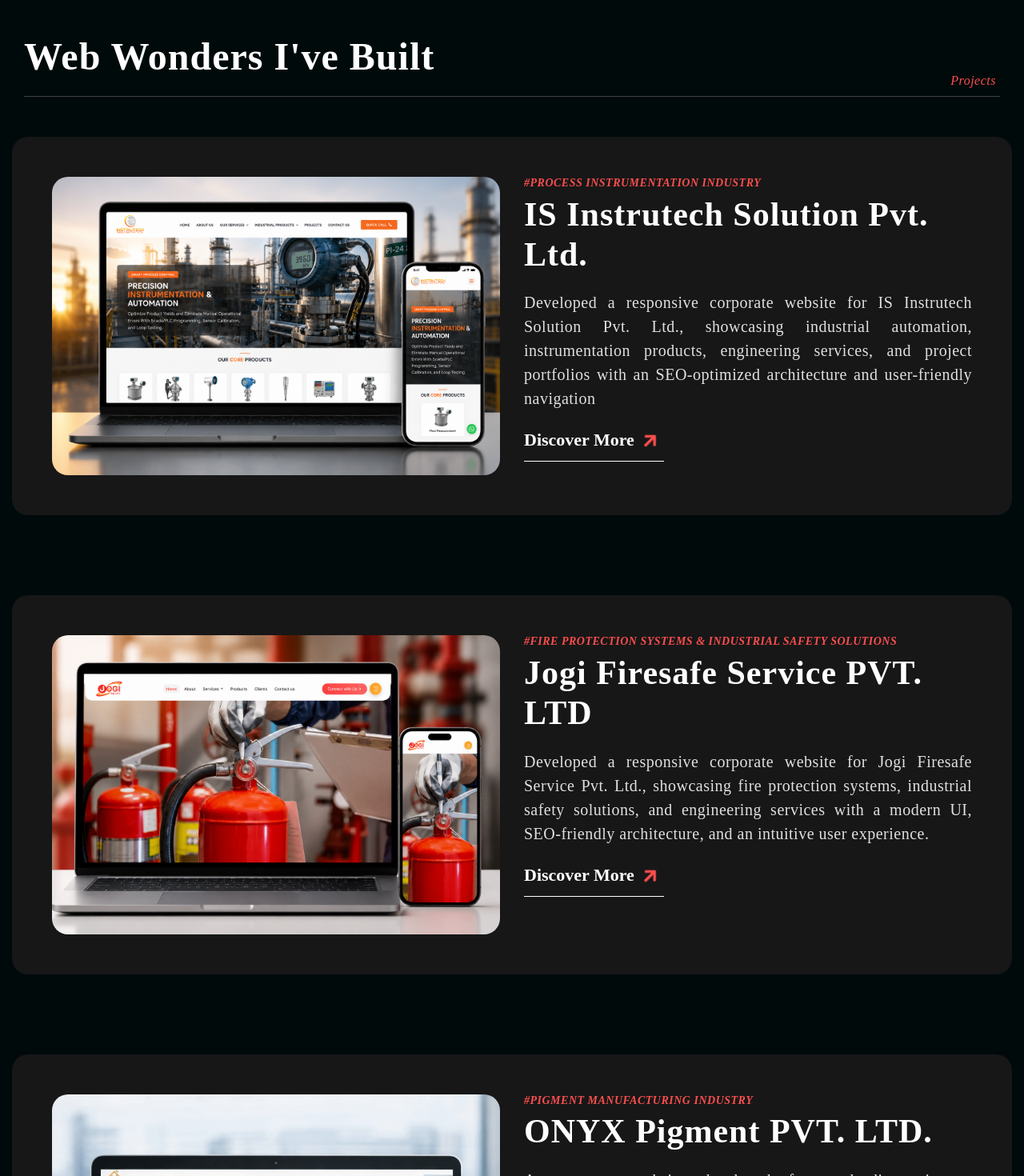
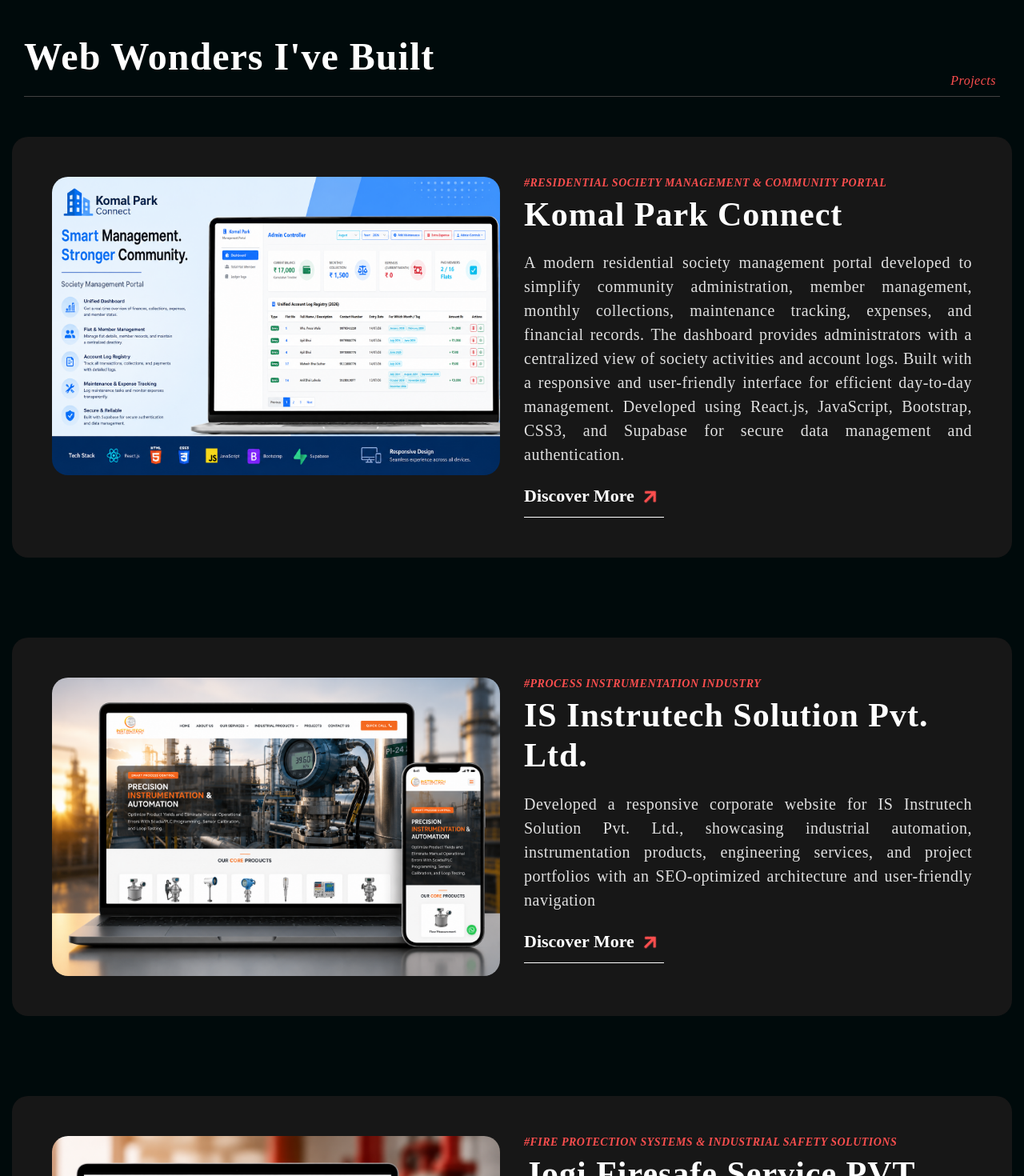
Before and after one commit to iamharshlalwala4950/webvibebyharsh, a React (Create React App) app: page / in a window 1280 px wide. Shown: the part 4069-5539 px from the top of the page at 80% size. Built offline with nearby package versions, Linux system fonts and the light colour scheme; a web font is replaced by a local one.

Commit message:
Update portfolio

```diff
--- a/public/index.html
+++ b/public/index.html
@@ -4,9 +4,9 @@
 <head>
    <meta charset="utf-8" />
    <meta name="viewport" content="width=device-width, initial-scale=1" />
-   <title>Harsh Lalwala | Frontend Developer — 4.6 years, building with React.</title>
+   <title>Harsh Lalwala | Frontend Developer — 4+ years, building with React.</title>
    <meta name="keywords" content="Harsh Lalwala, Front-End Developer, React Developer, Web Developer India, Responsive Web Design, JavaScript Developer, HTML CSS Expert, Bootstrap Developer, Freelance Web Developer, Portfolio Website." />
-   <meta name="description" content="Harsh Lalwala is a Front-End Developer with 4.5 years of experience in React, HTML, CSS, and JavaScript. Building responsive, high-performance websites for businesses and recruiters." />
+   <meta name="description" content="Harsh Lalwala is a Front-End Developer with 4+ years of experience in React, HTML, CSS, and JavaScript. Building responsive, high-performance websites for businesses and recruiters." />
    <link rel="stylesheet" href="https://cdnjs.cloudflare.com/ajax/libs/font-awesome/5.15.4/css/all.min.css" />
    <!-- Google tag (gtag.js) -->
 <script async src="https://www.googletagmanager.com/gtag/js?id=G-LLTSZ9K5NP"></script>
--- a/src/component/myprojects/myproject.js
+++ b/src/component/myprojects/myproject.js
@@ -1,5 +1,6 @@
 import React from 'react'
 import './myproject.css';
+import KomalParkConnect from "../../assets/images/projectsHome/komal-park-connect.png";
 import ISInstrutechSolution from "../../assets/images/projectsHome/IS.png";
 import Firesafeservices from "../../assets/images/projectsHome/firesafeservice.png";
 import onyxpigment from "../../assets/images/projectsHome/OnyxPigment.png";
@@ -13,6 +14,14 @@
     const projects = [
         {
             id: 1,
+            projectIndustry: "Residential Society Management & Community Portal",
+            projectName: "Komal Park Connect",
+            projectCoverImage: KomalParkConnect,
+            projectDiscription: "A modern residential society management portal developed to simplify community administration, member management, monthly collections, maintenance tracking, expenses, and financial records. The dashboard provides administrators with a centralized view of society activities and account logs. Built with a responsive and user-friendly interface for efficient day-to-day management. Developed using React.js, JavaScript, Bootstrap, CSS3, and Supabase for secure data management and authentication.",
+            projectURL: "https://komal-park-connect.vercel.app/"
+        },
+        {
+            id: 2,
             projectIndustry: "Process Instrumentation Industry",
             projectName: "IS Instrutech Solution Pvt. Ltd.",
             projectCoverImage: ISInstrutechSolution,
@@ -20,7 +29,7 @@
             projectURL: "https://instrutechsolution.com/"
         },
         {
-            id: 2,
+            id: 3,
             projectIndustry: "Fire Protection Systems & Industrial Safety Solutions",
             projectName: "Jogi Firesafe Service PVT. LTD",
             projectCoverImage: Firesafeservices,
@@ -28,7 +37,7 @@
             projectURL: "https://jogifiresafeservices.com/"
         },
         {
-            id: 3,
+            id: 4,
             projectIndustry: "Pigment Manufacturing Industry",
             projectName: "ONYX Pigment PVT. LTD.",
             projectCoverImage: onyxpigment,
@@ -36,7 +45,7 @@
             projectURL: "https://onyxpigment.com/"
         },
         {
-            id: 4,
+            id: 5,
             projectIndustry: "Industrial Logistics & Chemical Equipment Industry",
             projectName: "Bulk Flo Agencies LLP",
             projectCoverImage: BulkFlo,
@@ -44,7 +53,7 @@
             projectURL: "https://bulk-flo.com/"
         },
         {
-            id: 5,
+            id: 6,
             projectIndustry: "process safety Industry",
             projectName: "JOGI SafeTech PVT. LTD.",
             projectCoverImage: jogisafetech,
@@ -52,7 +61,7 @@
             projectURL: "https://jogisafetech.com/"
         },
         {
-            id: 6,
+            id: 7,
             projectIndustry: "Textile Industry",
             projectName: "RJ Kapdaaz",
             projectCoverImage: RJKapdaaz,
@@ -60,7 +69,7 @@
             projectURL: "https://rjkapdaaz.com/"
         },
         {
-            id: 7,
+            id: 8,
             projectIndustry: "Hospitality Industry",
             projectName: "Hotel Atlantic",
             projectCoverImage: atlanticHotel,
@@ -68,7 +77,7 @@
             projectURL: "https://eweb247.com/AtlanticHotel/"
         },
         {
-            id: 8,
+            id: 9,
             projectIndustry: "Hospitality Industry",
             projectName: "Hotel Royal",
             projectCoverImage: hotelroyal,
```
Also changed, not shown: src/assets/images/projectsHome/komal-park-connect.png (added).
